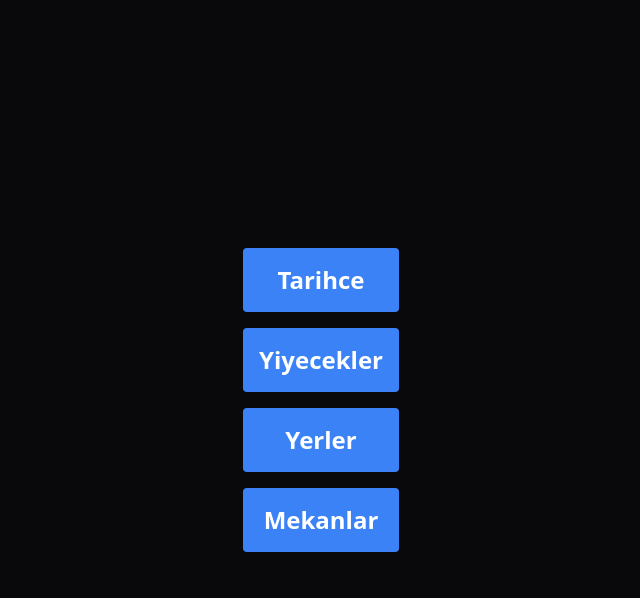
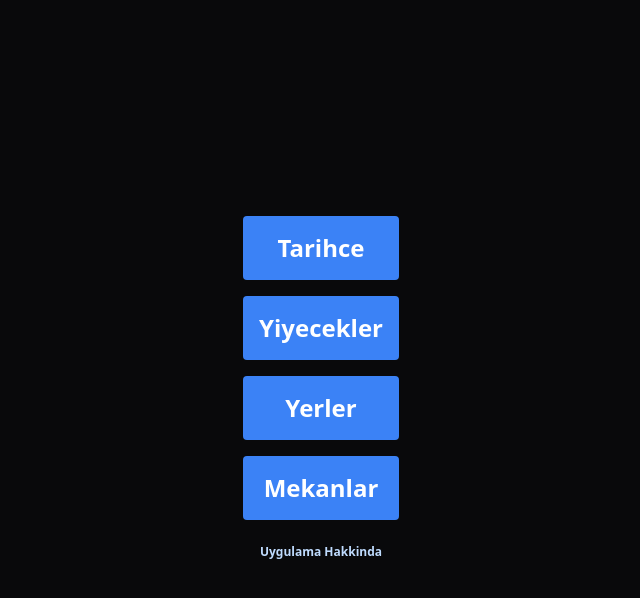
Before and after one commit to DogukanUrker/BurhaniyeAPP, a Flask app: page / in a window 1280 px wide. Shown: the top 598 px of the page, without its empty margins (319-959 px from the left). Run offline with Flask 3, Linux system fonts and the light colour scheme; some libraries are stand-ins or nearby versions.

Commit message:
about link added

```diff
--- a/templates/index.html
+++ b/templates/index.html
@@ -1,7 +1,7 @@
 {% extends 'layout.html'%} {%block head%}
 <title>Index</title>
 {% endblock head %} {%block body%}
-<div class="flex flex-col text-white font-semibold">
+<div class="flex flex-col text-white font-semibold mb-8">
   <a
     href="/tarihce"
     class="p-4 m-2 bg-blue-500 hover:bg-blue-600 duration-150 rounded text-2xl text-center"
@@ -22,5 +22,10 @@
     class="p-4 m-2 bg-blue-500 hover:bg-blue-600 duration-150 rounded text-2xl text-center"
     >Mekanlar</a
   >
+  <a
+    href="/hakkinda"
+    class="text-blue-200 text-xs text-center font-bold mt-4 hover:text-blue-300 duration-150"
+    >Uygulama Hakkinda</a
+  >
 </div>
 {% endblock body %}
```
